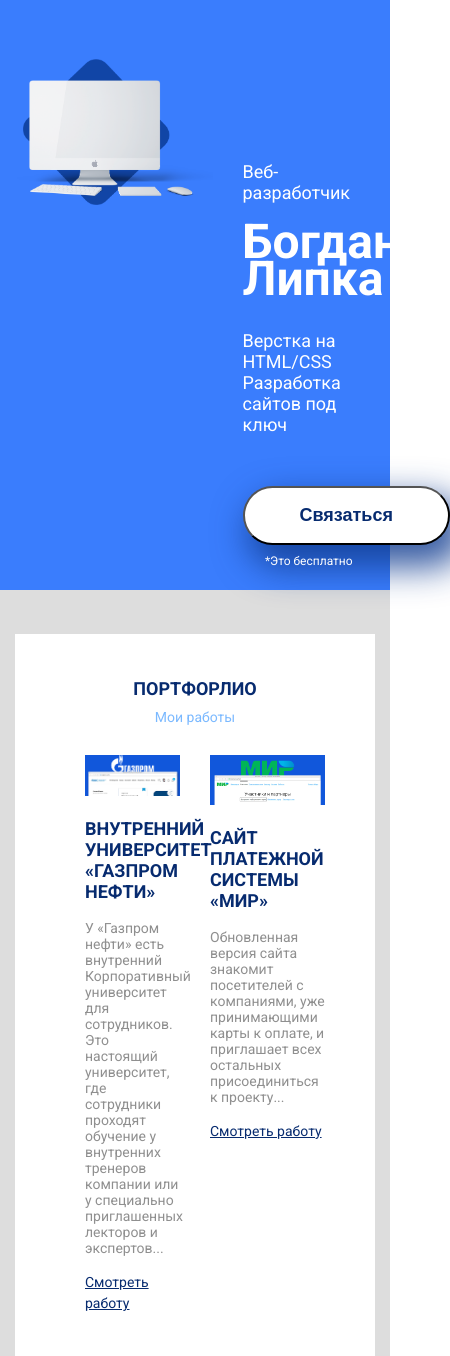
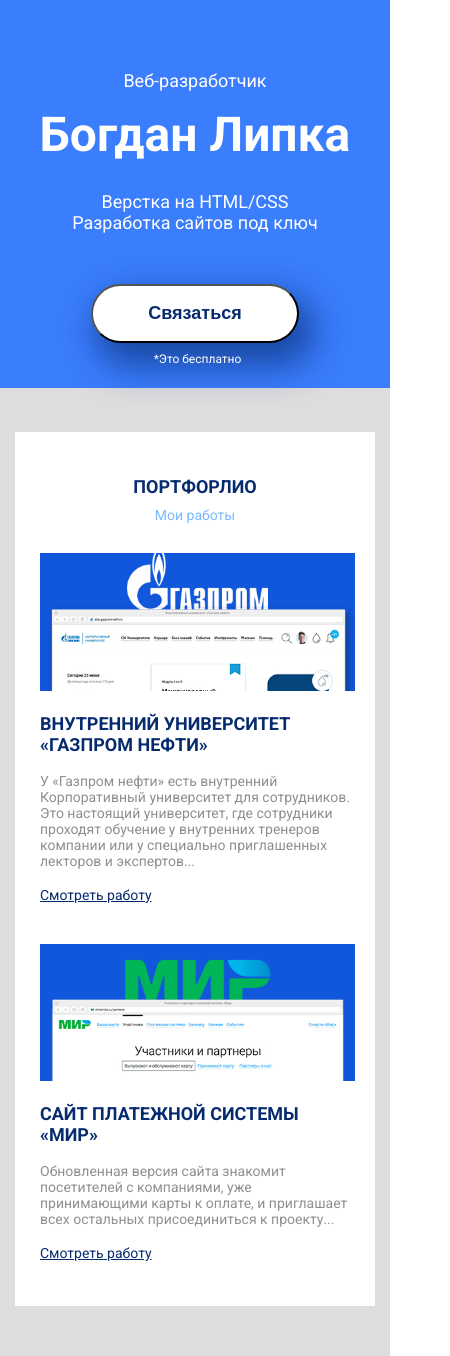
Before and after one commit to LypkaB/LypkaB.github.io, a plain HTML site: page index.html in a window 390 px wide. Shown: the top 1356 px of the page, 450 px wide, since content can reach past the window. Drawn offline with Linux system fonts and the light colour scheme.

Commit message:
Made the site adaptive

```diff
--- a/index.html
+++ b/index.html
@@ -1,25 +1,25 @@
 <!DOCTYPE html>
 <html lang="en">
 <head>
-	<!--Важная техническая информация для браузера-->
+	<!-- Важная техническая информация для браузера -->
 	<meta charset="utf-8">
 	<meta http-equiv="X-UA-Compatible" content="IE=edge">
 	<meta name="viewport" content="width=device-width, initial-scale=1">
 
-	<!--Информация об авторе и описание проект-->
+	<!-- Информация об авторе и описание проект -->
 	<meta name="description" content="">
 	<meta name="author" content="">
 
-	<!--Иконка, которая будет на вкладке в браузере-->
+	<!-- Иконка, которая будет на вкладке в браузере -->
 	<link rel="icon" href="/favicon.ico">
 
-	<!--Заголовок на вкладке в браузере-->
+	<!-- Заголовок на вкладке в браузере -->
 	<title>Intensive</title>
 
-	<!--Google fonts-->
+	<!-- Google Fonts -->
 	<link href="https://fonts.googleapis.com/css?family=Roboto:400,700&amp;subset=cyrillic-ext" rel="stylesheet">
 
-	<!--Подключаем наш файл со стилями, который находится в папке CSS-->
+	<!-- Подключаем наш файл со стилями, который находится в папке CSS -->
 	<link rel="stylesheet" href="portfolio/css/bootstrap-grid.min.css">
 	<link rel="stylesheet" href="portfolio/css/style.css">
 </head>
@@ -28,11 +28,11 @@
 	<header>
 		<div class="container">
 			<div class="row">
-				<div class="col-7">
-					<img src="portfolio/img/main-img.png" alt="Монитор">
+				<div class="col-lg-7">
+					<img class="header-img" src="portfolio/img/main-img.png" alt="Монитор">
 				</div>
-				<!-- /.col-7 -->
-				<div class="col-5">
+				<!-- /.col-lg-7 -->
+				<div class="col-xl-5">
 					<p class="header-pretense">Веб-разработчик</p>
 					<h1 class="header-title">Богдан Липка</h1>
 					<p class="header-subtitle">Верстка на HTML/CSS <br>
@@ -40,10 +40,10 @@
 					</p>
 					<div class="header-button-block">
 						<button class="header-button">Связаться</button>
-						<small>*Это бесплатно</small>
+						<small class="free-touch">*Это бесплатно</small>
 					</div>
 				</div>
-				<!-- /.col-5 -->
+				<!-- /.col-xl-5 -->
 			</div>
 			<!-- /.row -->
 		</div>
@@ -56,7 +56,7 @@
 				<h2 class="portfolio-title">Портфорлио</h2>
 				<p class="portfolio-subtitle">Мои работы</p>
 				<div class="row">
-					<div class="col-6">
+					<div class="col-md-6">
 						<div class="portfolio-col-1">
 							<img src="portfolio/img/portfolio-img-1.jpg" alt="Газпром">
 							<h3>Внутренний университет «Газпром нефти»</h3>
@@ -64,8 +64,8 @@
 							<a href="#">Смотреть работу</a>
 						</div>
 					</div>
-					<!-- /.col-6 -->
-					<div class="col-6">
+					<!-- /.col-md-6 -->
+					<div class="col-md-6">
 						<div class="portfolio-col-2">
 							<img src="portfolio/img/portfolio-img-2.jpg" alt="Мир">
 							<h3>Сайт платежной системы «Мир»</h3>
@@ -73,7 +73,7 @@
 							<a href="#">Смотреть работу</a>
 						</div>
 					</div>
-					<!-- /.col-6 -->
+					<!-- /.col-md-6 -->
 				</div>
 			</div>
 		</div>
@@ -82,11 +82,11 @@
 	<footer>
 		<div class="container">
 			<div class="row">
-				<div class="col-4">
+				<div class="col-md-4">
 					<h4 class="footer-author">Богдан Липка</h4>
 					<p class="footer-text">Разработка сайтов под ключ</p>
 				</div>
-				<div class="col-4">
+				<div class="col-md-4">
 					<div class="social-block">
 						<p>Подпишитесь:</p>
 						<a href="#"><img src="portfolio/img/socials/facebook-logo-button.png" alt="Facebook"></a>
@@ -95,7 +95,7 @@
 						<a href="#"><img src="portfolio/img/socials/youtube-symbol.png" alt="Youtube"></a>
 					</div>
 				</div>
-				<div class="col-4">
+				<div class="col-md-4">
 					<div class="footer-cta-block">
 						<p class="footer-cta">Напишите мне:</p>
 						<button class="footer-button">Написать</button>
--- a/portfolio/css/style.css
+++ b/portfolio/css/style.css
@@ -22,7 +22,7 @@
 .header-title {
     font-size: 48px;
     font-weight: 700;
-    line-height: 36.81px;
+    line-height: 46.81px;
     margin-top: 21px;
 }
 
@@ -44,12 +44,8 @@
 header small {
     font-size: 12px;
     display: block;
-    text-align: center;
     margin-top: 9px;
-}
-
-.header-button-block {
-    max-width: 210px;
+    margin-left: 55px;
 }
 
 /* Секция портфолио */
@@ -156,3 +152,117 @@
     border-radius: 50px;
     padding: 12px 40px;
 }
+
+/*Media*/
+@media (max-width: 1200px) {
+    .header-pretense {
+        margin-top: 60px;
+    }
+}
+
+@media (max-width: 1199px) {
+    .header-img {
+        display: none;
+    }
+
+    .header-pretense, .header-title, .header-subtitle {
+        text-align: center;
+    }
+
+    .header-pretense {
+        margin-top: 10px;
+    }
+
+    .header-button-block {
+        text-align: center;
+    }
+
+    .free-touch {
+        margin-left: 5px;
+    }
+
+    .portfolio-col-1 {
+        padding-left: 50px;
+    }
+
+    .footer-author {
+        font-size: 18px;
+    }
+
+    .footer-text {
+        font-size: 14px;
+    }
+}
+
+@media (max-width: 992px) {
+    .header-img {
+        display: none;
+    }
+
+    .header-pretense {
+        margin-top: 10px;
+    }
+
+    .header-button-block {
+        text-align: center;
+    }
+
+    .free-touch {
+        margin-left: 5px;
+    }
+
+    .footer-author {
+        font-size: 18px;
+    }
+
+    .footer-text {
+        font-size: 14px;
+    }
+
+    .social-block a {
+        margin-left: 5px;
+        margin-right: 5px;
+    }
+
+    .social-block img {
+        width: 30px;
+    }
+
+    .footer-button {
+        font-size: 14px;
+        padding: 8px 35px;
+    }
+}
+
+@media (max-width: 768px) {
+    .header-pretense, .header-title, .header-subtitle {
+        text-align: center;
+    }
+
+    .header-button-block {
+        text-align: center;
+    }
+
+    .header-pretense {
+        margin-top: 10px;
+    }
+
+    .free-touch {
+        margin-left: 5px;
+    }
+
+    .portfolio-col-1 {
+        padding-left: 25px;
+        padding-right: 20px;
+        margin-bottom: 40px;
+    }
+
+    .portfolio-col-2 {
+        padding-left: 25px;
+        padding-right: 20px;
+    }
+
+    .footer-author, .footer-text {
+        text-align: center;
+    }
+}
```
